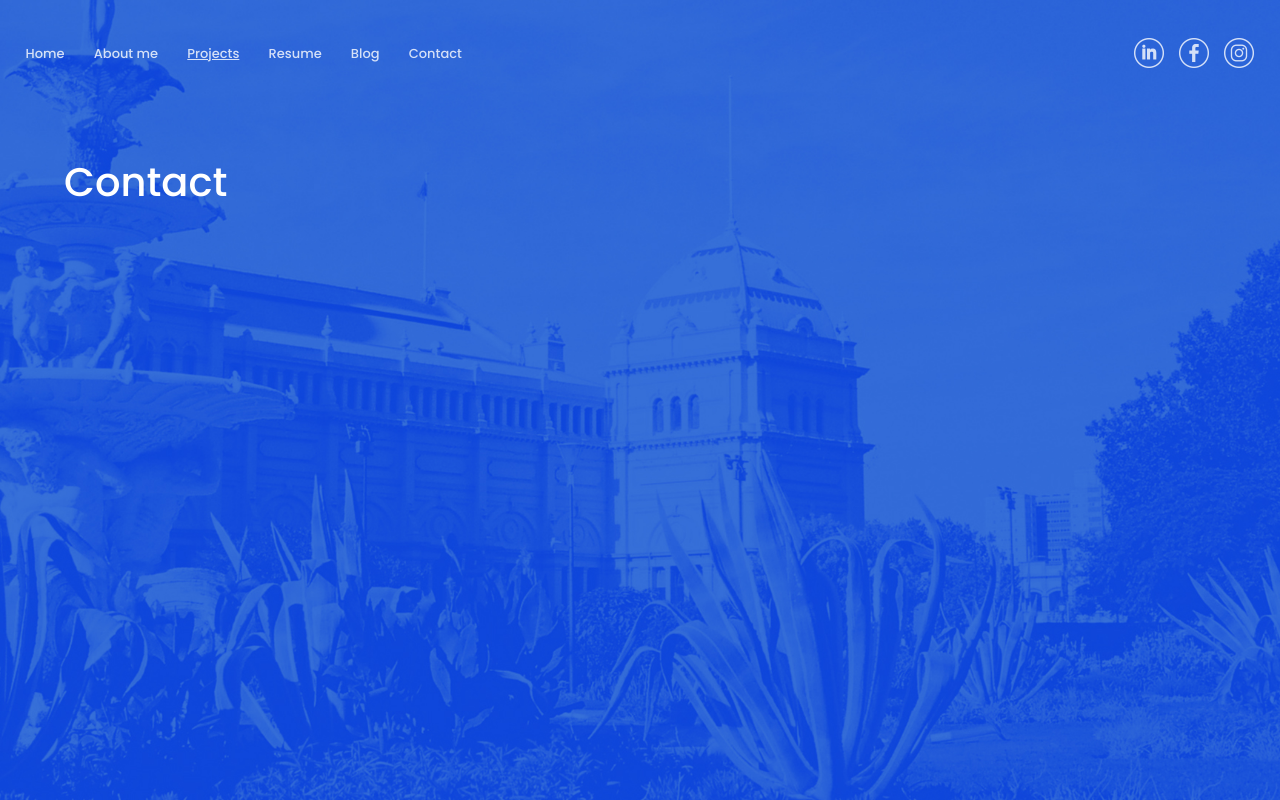
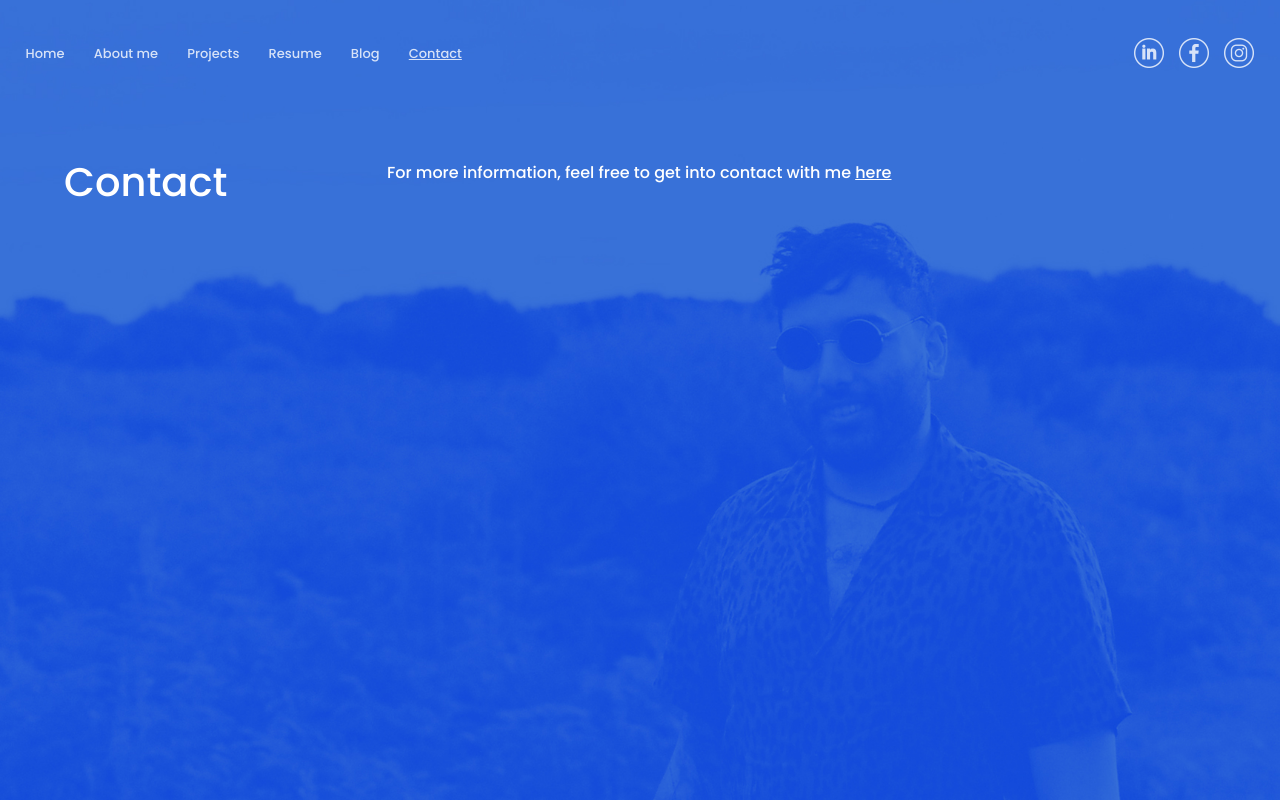
Before and after one commit to seanremenyi/Portfolio, a plain HTML site: page src/contact.html in a window 1280 px wide. Drawn offline with Linux system fonts and the light colour scheme.

Commit message:
portfolio

```diff
--- a/src/contact.html
+++ b/src/contact.html
@@ -1,8 +1,8 @@
 <!DOCTYPE html>
 <html>
     <head>
-        <title>Contact</title>
-        <link rel="stylesheet" type="text/css" href="stylesprojects.css" integrity="w5GDxA9ANc20CWwlcvxxQzDt2lLhca2sQ8O4LRe2g3YM97B14x2/pR53VVUZZg5K"/>
+        <title>Contact Me</title>
+        <link rel="stylesheet" type="text/css" href="stylescontact.css" integrity="xQthyD0kBAu33IEa/AJeCeZ+b6iaUoRqtuTUk9Sb3jSP4LANkz6gsilsTYwT/W7n"/>
         <link href="https://fonts.googleapis.com/css2?family=Poppins:wght@500&display=swap" rel="stylesheet">
         <meta name="viewport" content="width=device-width, initial-scale=1.0" />
     </head>
@@ -24,12 +24,13 @@
                 <img src="img/facebookIcon.png" alt="facebook logo" width=30 height =30/></a>
             <a href="https://www.instagram.com/apple.see/" target="_blank">
                 <img src="img/instagramIcon.png" alt="instagram logo" width=30 height =30/></a>
-        </div>
+            </div>
         <section class="content">
       <!-- title for the page ---------------->
             <div id="title">Contact</div>
+      <!-- A link to my e-mail ---------------->
             <div id="text">
-
+                <div class="par one">For more information, feel free to get into contact with me <a href="mailto: csm012008@coderacademy.edu.au" target="_blank">here</a></div>
             </div>
         </section>
     </body>
```
